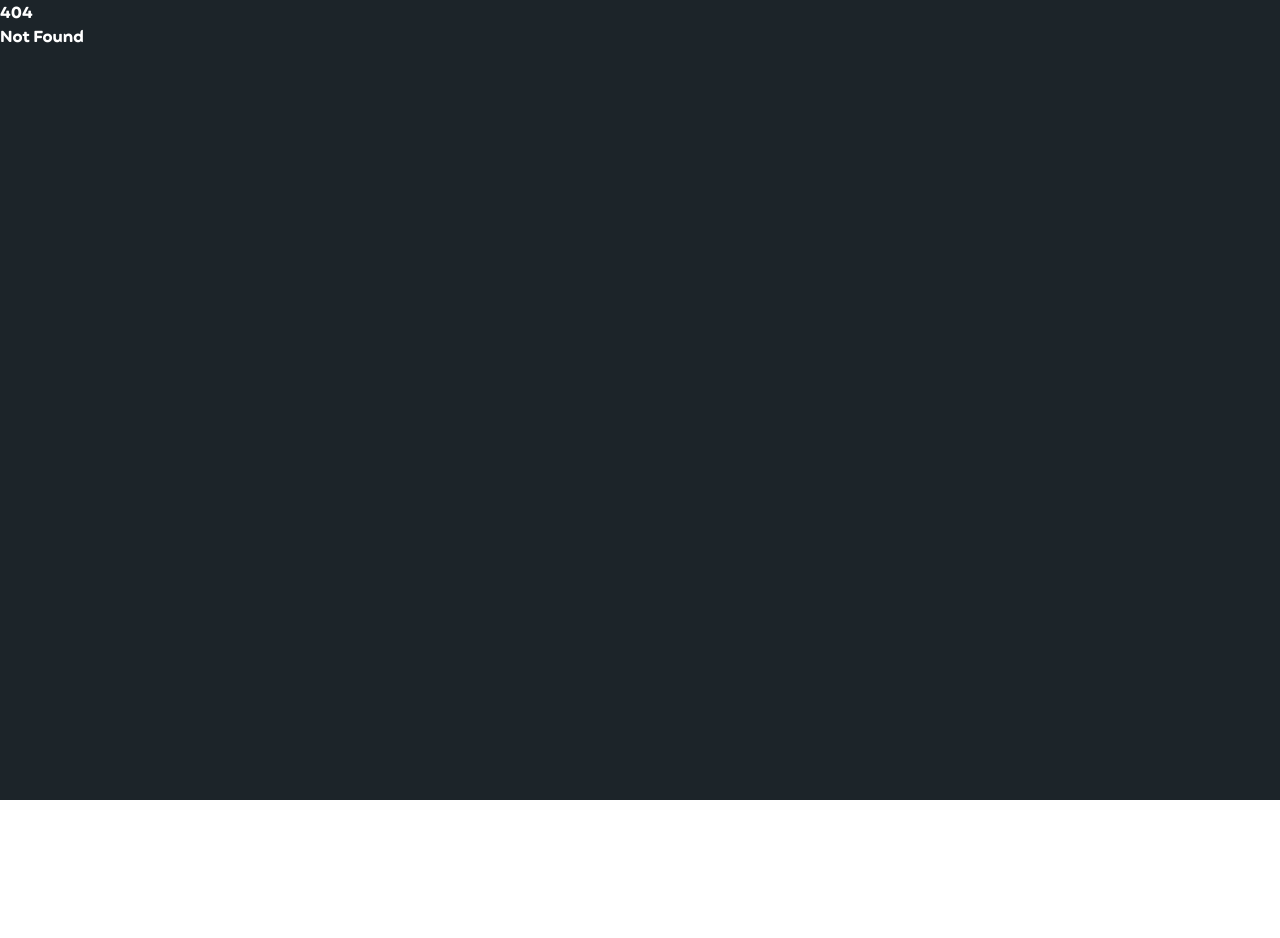
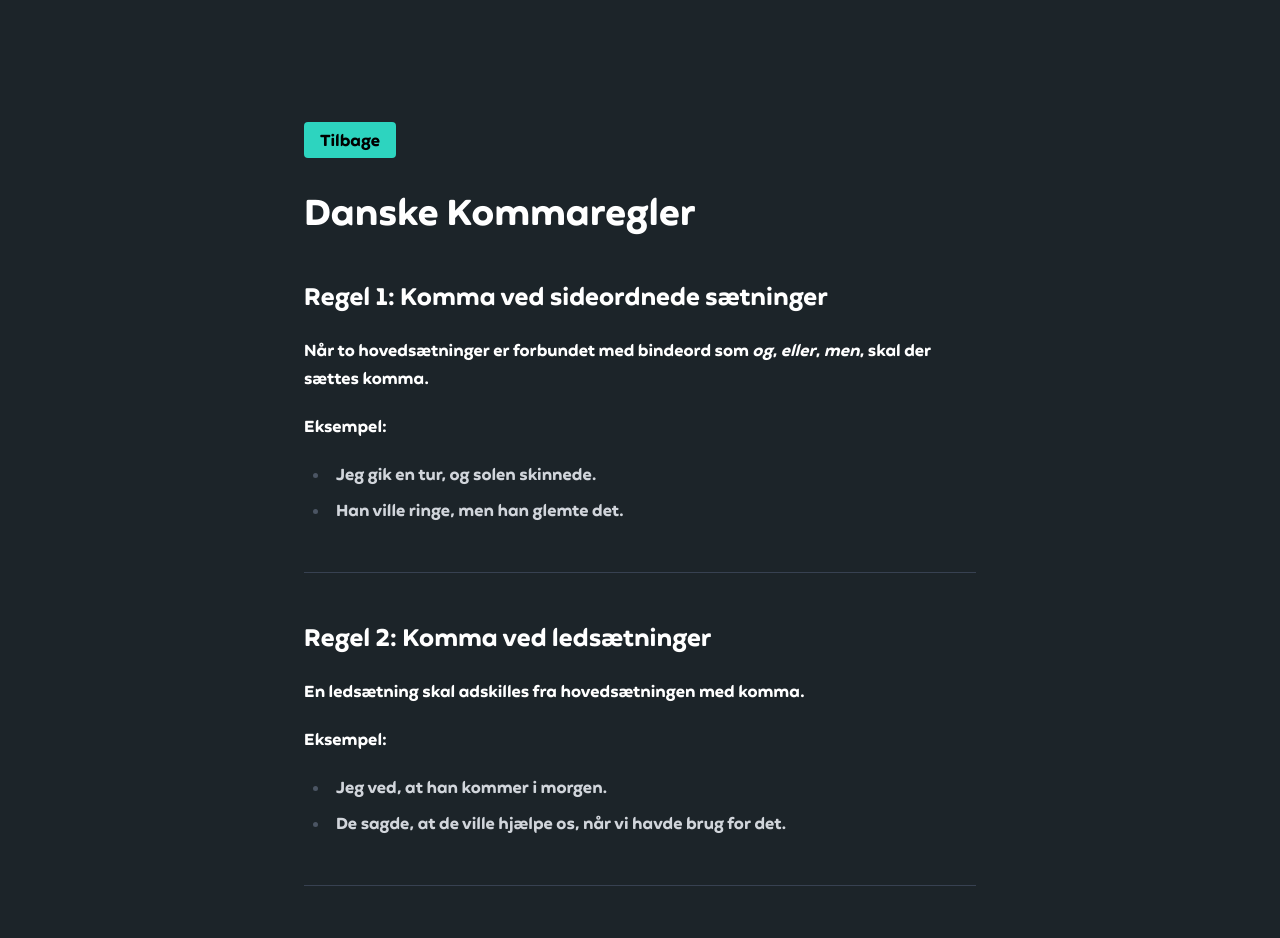
Before and after one commit to Asguho/DDUmini, a SvelteKit app: page /help in a window 1280 px wide. Before the commit this address had no page. Shown: the top 938 px of the page. Before the commit the page ends 800 px from the top, so only its background shows below. Built offline with nearby package versions, Linux system fonts and the light colour scheme.

Commit message:
Add help page with Danish comma rules and update leaderboard styling

```diff
--- a/src/routes/+page.svelte
+++ b/src/routes/+page.svelte
@@ -22,6 +22,7 @@
 		<h1 class="text-8xl font-bold text-teal-400 2xl:text-9xl">Komma</h1>
 		<ul class="mt-4 *:my-12 *:text-3xl *:font-bold">
 			<li><a href="/game">Learn</a></li>
+			<li><a href="/help">Rules</a></li>
 			<li><a href="/top">leaderboard</a></li>
 			<li><a href="/auth">Profile</a></li>
 		</ul>
--- a/src/routes/game/+page.server.ts
+++ b/src/routes/game/+page.server.ts
@@ -35,7 +35,7 @@ export const actions = {
 		let userLifes = user.lifes;
 		let mappedLifes = ((value, inMin, inMax, outMin, outMax) => {
 			return ((value - inMin) * (outMax - outMin)) / (inMax - inMin) + outMin;
-		})(userLifes, 0, 10, 0.8, 2);
+		})(userLifes, 0, 10, 1, 1.5);
 
 		let newXp = Math.floor((user.xp + 100) * mappedLifes);
 
--- /dev/null
+++ b/src/routes/help/+page.svelte
@@ -0,0 +1,132 @@
+<script lang="ts">
+	import type { PageData } from './$types';
+
+	let { data }: { data: PageData } = $props();
+</script>
+
+<section class=" container mx-auto max-w-2xl pt-32">
+	<a class="rounded bg-teal-400 px-4 py-2 text-black" href="/">Tilbage</a>
+</section>
+
+<main class="container prose prose-invert mx-auto max-w-2xl pt-10">
+	<h1>Danske Kommaregler</h1>
+
+	<h2>Regel 1: Komma ved sideordnede sætninger</h2>
+	<p>
+		<strong
+			>Når to hovedsætninger er forbundet med bindeord som <em>og</em>, <em>eller</em>,
+			<em>men</em>, skal der sættes komma.</strong
+		>
+	</p>
+	<p><strong>Eksempel:</strong></p>
+	<ul>
+		<li>Jeg gik en tur, og solen skinnede.</li>
+		<li>Han ville ringe, men han glemte det.</li>
+	</ul>
+	<hr />
+
+	<h2>Regel 2: Komma ved ledsætninger</h2>
+	<p><strong>En ledsætning skal adskilles fra hovedsætningen med komma.</strong></p>
+	<p><strong>Eksempel:</strong></p>
+	<ul>
+		<li>Jeg ved, at han kommer i morgen.</li>
+		<li>De sagde, at de ville hjælpe os, når vi havde brug for det.</li>
+	</ul>
+	<hr />
+
+	<h2>Regel 3: Startende ledsætning</h2>
+	<p>
+		<strong
+			>Når en ledsætning står først, skal der være komma mellem ledsætningen og hovedsætningen.</strong
+		>
+	</p>
+	<p><strong>Eksempel:</strong></p>
+	<ul>
+		<li>Hvis det regner, tager vi paraplyer med.</li>
+		<li>Når jeg bliver 18, vil jeg tage kørekort.</li>
+	</ul>
+	<hr />
+
+	<h2>Regel 4: Indskudte sætninger</h2>
+	<p><strong>Indskudte sætninger skal omgives af kommaer.</strong></p>
+	<p><strong>Eksempel:</strong></p>
+	<ul>
+		<li>Peter, som altid kommer for sent, blev forsinket igen.</li>
+		<li>Huset, der blev bygget i 1800-tallet, er nu fredet.</li>
+	</ul>
+	<hr />
+
+	<h2>Regel 5: Komma ved opremsninger</h2>
+	<p>
+		<strong
+			>I opremsninger skal der være komma mellem de enkelte led, dog ikke før <em>og</em> eller
+			<em>eller</em>.</strong
+		>
+	</p>
+	<p><strong>Eksempel:</strong></p>
+	<ul>
+		<li>Jeg købte æbler, pærer, bananer og vindruer.</li>
+		<li>Hun elsker at danse, synge og spille guitar.</li>
+	</ul>
+	<hr />
+
+	<h2>Regel 6: Komma ved parentetiske indskud</h2>
+	<p><strong>Parentetiske bemærkninger eller tilføjelser skal adskilles med komma.</strong></p>
+	<p><strong>Eksempel:</strong></p>
+	<ul>
+		<li>Hunden, en stor schæfer, gøede højt.</li>
+		<li>Jeg må indrømme, til alles overraskelse, at jeg ikke var forberedt.</li>
+	</ul>
+	<hr />
+
+	<h2>Regel 7: Komma før <em>at</em>-sætninger</h2>
+	<p><strong>Komma skal sættes foran <em>at</em>-sætninger.</strong></p>
+	<p><strong>Eksempel:</strong></p>
+	<ul>
+		<li>Han sagde, at han ikke kunne komme.</li>
+		<li>Vi forventer, at vejret bliver godt.</li>
+	</ul>
+	<hr />
+
+	<h2>Regel 8: Komma før infinitiv (valgfrit)</h2>
+	<p><strong>Ved infinitivskonstruktioner kan man vælge at sætte komma.</strong></p>
+	<p><strong>Eksempel:</strong></p>
+	<ul>
+		<li>Han ønskede, at rejse væk. <em>(valgfrit)</em></li>
+		<li>Jeg vil gerne prøve, at lave kage. <em>(valgfrit)</em></li>
+	</ul>
+	<hr />
+
+	<h2>Regel 9: Komma ved udråb, tiltale eller svarord</h2>
+	<p><strong>Komma skal bruges ved udråb, tiltale eller svarord.</strong></p>
+	<p><strong>Eksempel:</strong></p>
+	<ul>
+		<li>Nej, det kan jeg ikke.</li>
+		<li>Peter, kom herhen!</li>
+		<li>Wow, det var fantastisk!</li>
+	</ul>
+	<hr />
+
+	<h2>Regel 10: Komma ved citater</h2>
+	<p><strong>Komma sættes foran et direkte citat.</strong></p>
+	<p><strong>Eksempel:</strong></p>
+	<ul>
+		<li>Hun sagde, "Jeg kommer i morgen."</li>
+		<li>"Er du sikker?", spurgte han.</li>
+	</ul>
+	<hr />
+
+	<h2>Regel 11: Ingen komma før <em>og</em> ved ledsætninger</h2>
+	<p>
+		<strong
+			>Hvis to ledsætninger er forbundet med <em>og</em>, sættes der ikke komma før
+			<em>og</em>.</strong
+		>
+	</p>
+	<p><strong>Eksempel:</strong></p>
+	<ul>
+		<li>Jeg håber, at du kommer i morgen og at vi får en god dag.</li>
+		<li>Han vidste, at hun var sur og at hun ikke ville tale med ham.</li>
+	</ul>
+	<hr />
+</main>
```
Also changed, not shown: src/routes/top/Leaderboard.svelte (+29 -5 lines).
